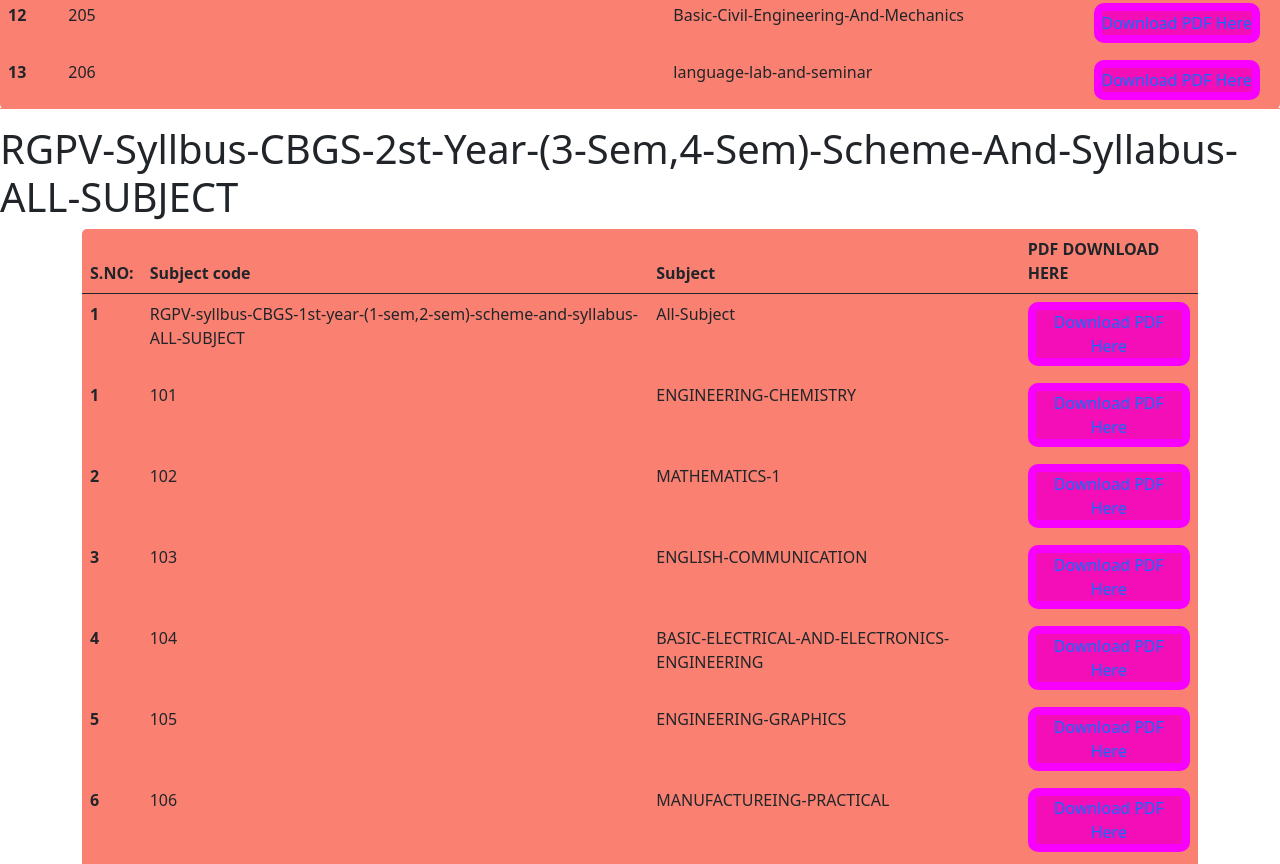
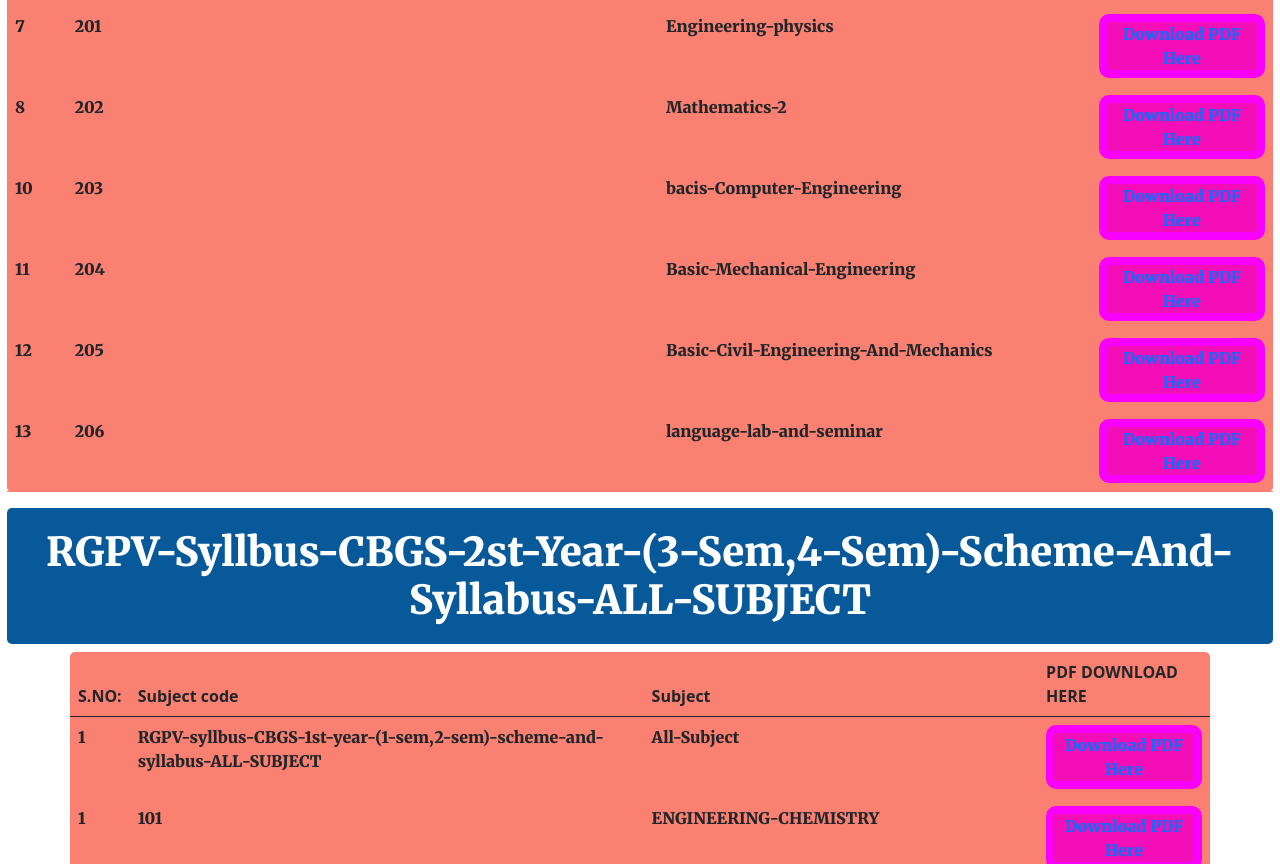
Before and after one commit to Deveshmonitor/Notes.rgpv, a plain HTML site: page index.html in a window 1280 px wide. Shown: the part 1395-2259 px from the top of the page. Drawn offline with nearby package versions, Linux system fonts and the light colour scheme; a web font is replaced by a local one.

Commit message:
Update style.css

```diff
--- a/css/style.css
+++ b/css/style.css
@@ -3,81 +3,113 @@
     padding: 0;
     box-sizing: border-box;
 }
-.carousel-item img{
+
+.carousel-item img {
     width: 100%;
     height: 60vh;
 }
-.navbar-brand.img{
+
+.navbar-brand.img {
     margin: 0px;
     padding: 0px;
     height: 20px;
     width: 20px;
 }
-.main div h1{
+
+.main div h1 {
+    text-align: center;
+    font-family: 'Merriweather', serif;
     animation: blink 1s linear infinite;
 }
+
 @keyframes blink {
-    50%{
-        opacity: 06;
+    50% {
+        opacity: 0;
     }
 }
 
-.main div h1:hover{
-background-color: aqua;
-border: 5px solid rgb(11, 192, 237);
+.main div h1:hover {
+    background-color: rgb(84, 92, 170);
+    border: 5px solid rgb(165, 65, 147);
     border-radius: 5px;
     font-weight: bold;
-font-style: oblique;
-
-
 
 }
 
 
-.table{
-    /* display: flex; */
+.container2 {
+    padding-right: 7px;
+    margin-top: 7px;
+    margin-left: 7px;
+    margin-left: 7px;
+    margin-bottom: 7px;
+}
+
+.table {
     border: 3px salmon;
     background-color: salmon;
     border-radius: 5px;
-    /* justify-content: center; */
-    /* text-align: center; */
+    align-items: center;
     cursor: pointer;
 }
-.section{
+
+.section {
     display: flex;
     justify-content: center;
     align-items: center;
     border: 3px solid blue;
     border-radius: 45px;
     text-align: center;
-    background-color: #1da8b9!important;
+    background-color: #1da8b9 !important;
 }
-.cap h1{
-    background-color: hotpink;
-    align-items: center;
-    text-align: center;
-    display: flex;
 
-    background-image: url(/Image/computer.jpg);
-    text-transform: capitalize;
-
-}
-.carousel caption{
+.carousel caption {
     padding-bottom: 11.25rem;
 }
-.table tbody tr td button:hover{
+
+.table tbody tr td button:hover {
     background-color: aqua;
     font-style: oblique;
     font: optional;
-    border-color: aqua ;
+    border-color: aqua;
 
 }
-.table tbody tr td button a{
+
+.table tbody tr td button a {
     text-decoration: none;
 }
-.table tbody tr td button{
+
+.table tbody tr td button {
     border: 8px solid rgb(247, 0, 255);
     border-radius: 10px;
-   background-color:rgb(244, 14, 183) ;
+    background-color: rgb(244, 14, 183);
 
 }
+
+.devesh {
+    text-align: center;
+    background-color: #085999;
+    margin-top: 0;
+    padding: 20px;
+    color: white;
+    font-family: 'Merriweather', serif;
+    margin-top: 7px;
+    margin-right: 7px;
+    margin-left: 7px;
+    border: 2px #085999;
+    border-radius: 5px;
+}
+
+.table2 {
+    font-family: 'Merriweather', serif;
+    padding: 20px;
+    margin-top: 7px;
+    margin-right: 7px;
+    margin-left: 7px;
+}
+
+.container {
+    margin-top: 7px;
+   padding: 0;
+
+}
```
Lines whose indentation alone changed are shown as unchanged.
